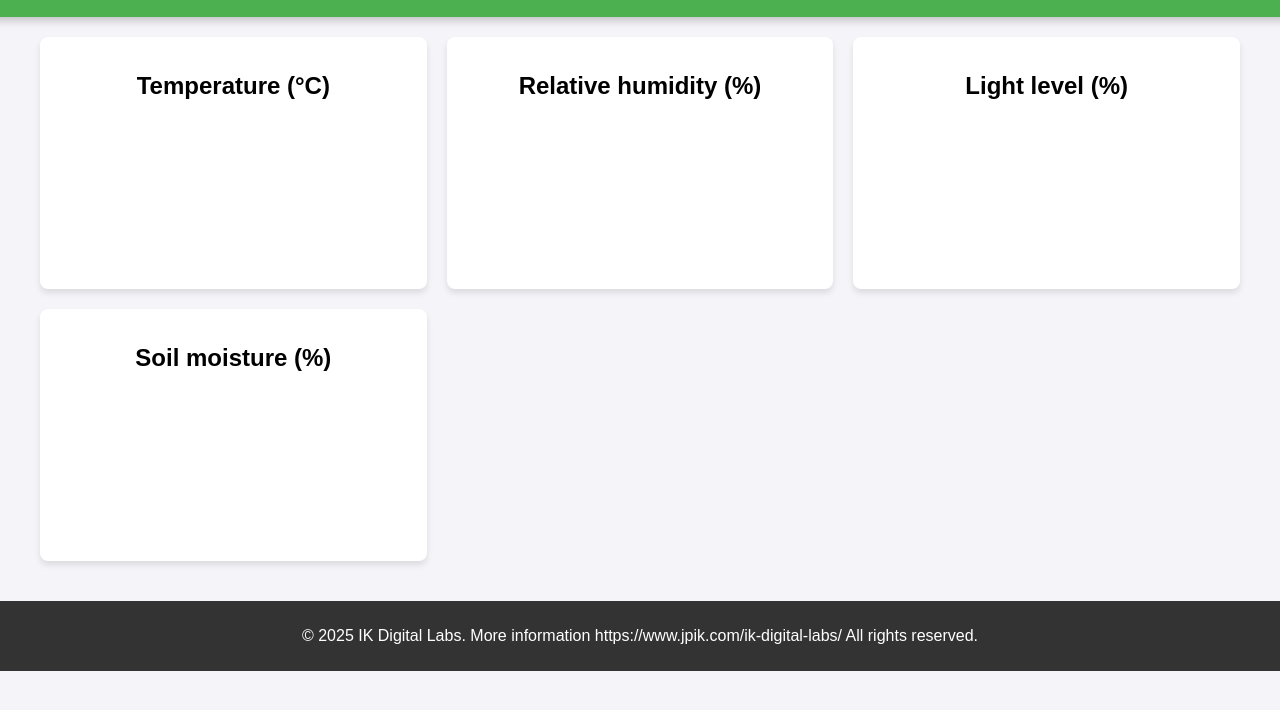
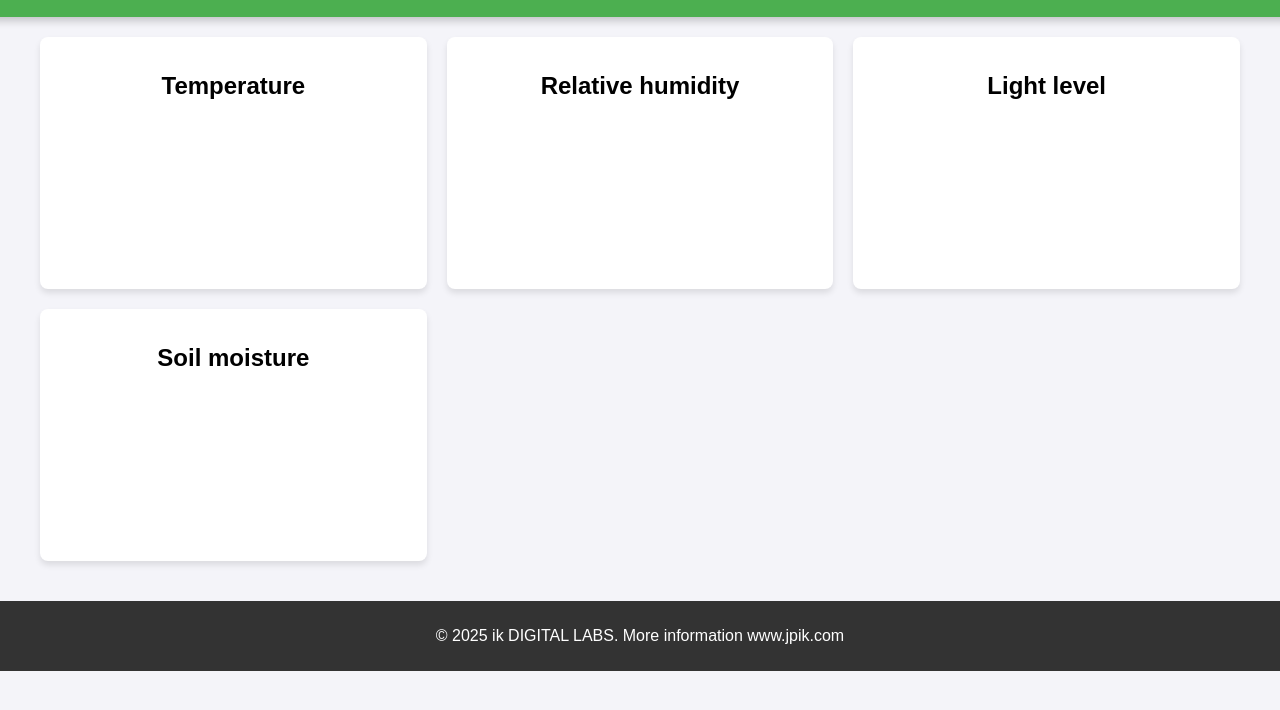
Before and after one commit to atorrespsilva/test, a plain HTML site: page index.html in a window 1280 px wide. Shown: the part 56-766 px from the top of the page. Drawn offline with nearby package versions, Linux system fonts and the light colour scheme; no server answers.

Commit message:
Update index.html

```diff
--- a/index.html
+++ b/index.html
@@ -69,25 +69,25 @@
 
   <div class="container">
     <div class="chart-card">
-      <h2>Temperature (°C)</h2>
+      <h2>Temperature</h2>
       <canvas id="chart1"></canvas>
     </div>
     <div class="chart-card">
-      <h2>Relative humidity (%)</h2>
+      <h2>Relative humidity</h2>
       <canvas id="chart2"></canvas>
     </div>
     <div class="chart-card">
-      <h2>Light level (%)</h2>
+      <h2>Light level</h2>
       <canvas id="chart3"></canvas>
     </div>
     <div class="chart-card">
-      <h2>Soil moisture (%)</h2>
+      <h2>Soil moisture</h2>
       <canvas id="chart4"></canvas>
     </div>
   </div>
 
   <footer>
-    <p>&copy; 2025 IK Digital Labs. More information https://www.jpik.com/ik-digital-labs/ All rights reserved.</p>
+    <p>&copy; 2025 ik DIGITAL LABS. More information www.jpik.com</p>
   </footer>
 
   <script>
@@ -153,7 +153,7 @@
             legend: { display: true, position: 'top' }
           },
           scales: {
-            x: { title: { display: true, text: 'Horário' } },
+            x: { title: { display: true, text: 'Time' } },
             y: { title: { display: true, text: label } }
           }
         }
```
